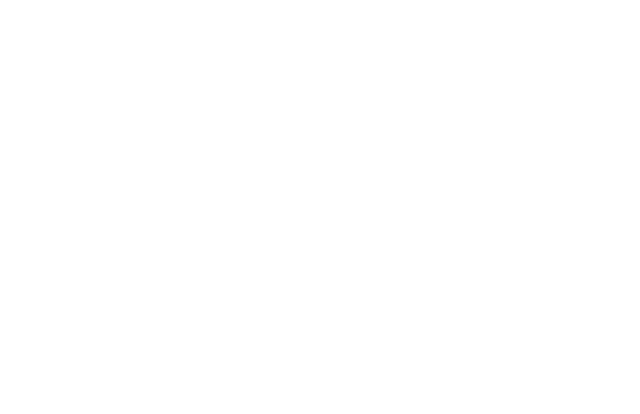
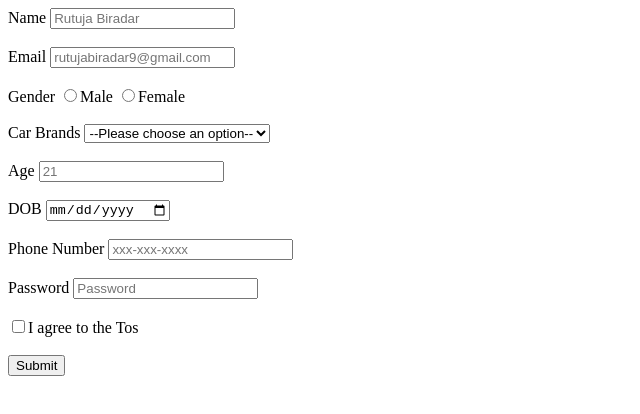
Before and after one commit to acciojob/signup-form-car-Rutuja9505, a website: page main.html in a window 1280 px wide. Shown: the whole page, without its empty margins (0-640 px from the left). Drawn offline with Linux system fonts and the light colour scheme.

Commit message:
created a submission

```diff
--- a/main.html
+++ b/main.html
@@ -7,7 +7,47 @@
 </head>
 
 <body>
-	<!-- the entire body must be written by student -->
+
+	<label for="name">Name</label>
+	<input type="text" id="name" placeholder="Rutuja Biradar">
+	<br>
+	<br>
+	<label for="email">Email</label>
+	<input type="email" id="email" placeholder="rutujabiradar9@gmail.com">
+	<br>
+	<br>
+	<label for="gender">Gender</label>
+	<input type="radio" id="gender_m" name="gender">Male
+	<input type="radio" id="gender_f" name="gender">Female
+	<br><br>
+	<label for="cars">Car Brands</label>
+	<select id=cars>
+		<option disabled selected>--Please choose an option--</option>
+		<option >Bmw</option>
+		<option>Audi</option>
+		<option>Wagnor</option>
+	</select>
+	<br><br>
+	<label for="age">Age</label>
+	<input type="number" id="age" placeholder="21">
+	<br>
+	<br>
+	<label for="dob">DOB</label>
+	<input type="date" id="dob">
+	<br>
+	<br>
+	<label for="tel">Phone Number</label>
+	<input type="tel" id="tel" placeholder="xxx-xxx-xxxx">
+	<br>
+	<br>
+	<label for="password">Password</label>
+	<input type="password" id="paasword" placeholder="Password">
+	<br>
+	<br>
+	<input type="checkbox" id="tos" value="I agree to the Tos">I agree to the Tos
+	<br>
+	<br>
+	<input type="submit">
     <script type="text/javascript" src="./script.js">
 </script>
 
```
